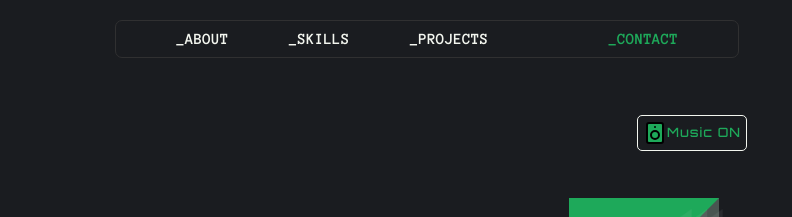
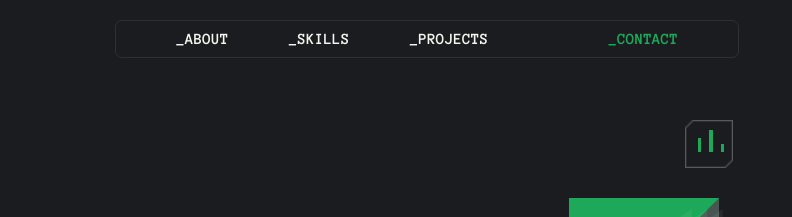
Before and after one commit to JerryWski/Portfolio---New, an Astro site: page / in a window 1280 px wide. Shown: the top 217 px of the page, 488-1280 px from the left. Built offline with nearby package versions, Linux system fonts and the light colour scheme; Astro itself is replaced by a stand-in of ours; a web font is replaced by a local one.

Commit message:
change for audio box btn

```diff
--- a/src/utils/AudioButton.astro
+++ b/src/utils/AudioButton.astro
@@ -1,89 +1,87 @@
-<div class='bg-music'>
-  <svg
-    class='speaker-img'
-    xmlns='http://www.w3.org/2000/svg'
-    width='24'
-    height='24'
-    viewBox='0 0 24 24'
-    fill='var(--green)'
-    stroke='black'
-    stroke-width='2'
-    stroke-linecap='round'
-    stroke-linejoin='round'
-    class='feather feather-speaker'
-  >
-    <rect x='4' y='2' width='16' height='20' rx='2' ry='2'></rect>
-    <circle cx='12' cy='14' r='4'></circle>
-    <line x1='12' y1='6' x2='12.01' y2='6'></line>
-  </svg>
-  <!-- <img class="speaker-img" src="./src/img/speaker.svg" alt="" /> -->
+---
+
+---
+
+<div class='music'>
   <audio class='audio'>
     <source src='./bg-music2.mp3' type='audio/mp3' />
   </audio>
-  <button class='play-button'>
-    Music <span class='music-on-off'>ON</span>
-  </button>
+  <div class='line line1'></div>
+  <div class='line line2'></div>
+  <div class='line line3'></div>
 </div>
 
 <style>
-  .bg-music {
-    top: 115px;
-    right: 45px;
-    left: auto;
-    position: fixed;
-    border-radius: 5px;
-    border: 1px solid var(--wh);
-    background-color: transparent;
-    display: flex;
-    height: fit-content;
-    z-index: 1000;
-    padding: 5px;
+  .music {
+    background: url('/music-box.png');
+    background-size: auto;
+    background-size: 100% 100%;
+    width: 3rem;
+    height: 3rem;
+    position: absolute;
+    right: 3.66rem;
+    top: 0;
+    z-index: 9;
+    cursor: pointer;
   }
-  .music-on-off {
-    color: var(--green);
+  .music .line {
+    position: absolute;
+    bottom: 1rem;
+    width: 0.2rem;
+    height: 0.9rem;
+    background:var(--green);
   }
-  .play-button {
-    font-size: .8rem;
-    letter-spacing: 1px;
-    font-weight: 500;
-    font-family: var(--main-font);
-    color: var(--green);
-    border: none;
-    background-color: transparent;
-    cursor: pointer;
+  .music .line.line1 {
+    height: 1.4rem;
+    left: 1.5rem;
+    animation-delay: 0.8s;
+  }
+  .music .line.line2 {
+    left: 0.78rem;
+  }
+  .music .line.line3 {
+    height: 0.5rem;
+    left: 2.2rem;
+    animation-delay: 1.2s;
+  }
+  .on {
+    animation: musicline linear 1.5s infinite;
+  }
+
+  @keyframes musicline {
+    0% {
+      height: 0.9rem;
+    }
+    50% {
+      height: 0;
+    }
+    100% {
+      height: 0.9rem;
+    }
   }
 </style>
 
 <script>
   const audio = document.querySelector('.audio') as HTMLAudioElement | null;
-  const playPauseBtn = document.querySelector(
-    '.play-button',
-  ) as HTMLButtonElement | null;
-  const musicOnOff = document.querySelector(
-    '.music-on-off',
-  ) as HTMLDivElement | null;
-  const speakerImg = document.querySelector('.speaker-img');
+  const musicElement = document.querySelector('.music');
+  const lines = document.querySelectorAll('.music .line');
 
-  let count = 0;
+  let isPlaying = false;
 
   const playPause = () => {
-    if (audio && musicOnOff && speakerImg) {
-      if (count == 0) {
-        count = 1;
+    if (audio) {
+      if (isPlaying) {
+        audio.pause();
+        lines.forEach(line => line.classList.remove('on'));
+      } else {
         audio.play();
-        musicOnOff.innerHTML = 'OFF';
-        musicOnOff.style.color = 'hsl(342, 98%, 53%)';
-        speakerImg.setAttribute('fill', 'hsl(342, 98%, 53%)');
-      } else {
-        count = 0;
-        audio.pause();
-        musicOnOff.innerHTML = 'ON';
-        musicOnOff.style.color = 'var(--green)';
-        speakerImg.setAttribute('fill', 'var(--green)');
+        lines.forEach(line => line.classList.add('on'));
       }
+      isPlaying = !isPlaying;
     }
   };
-  if (playPauseBtn) {
-    playPauseBtn.addEventListener('click', playPause);
+
+  if (musicElement) {
+    musicElement.addEventListener('click', playPause);
   }
 </script>
```
Also changed, not shown: public/me-ai.webp (deleted), public/me-ai2.webp (deleted), public/me2.webp (deleted), public/music-box.png (added).
